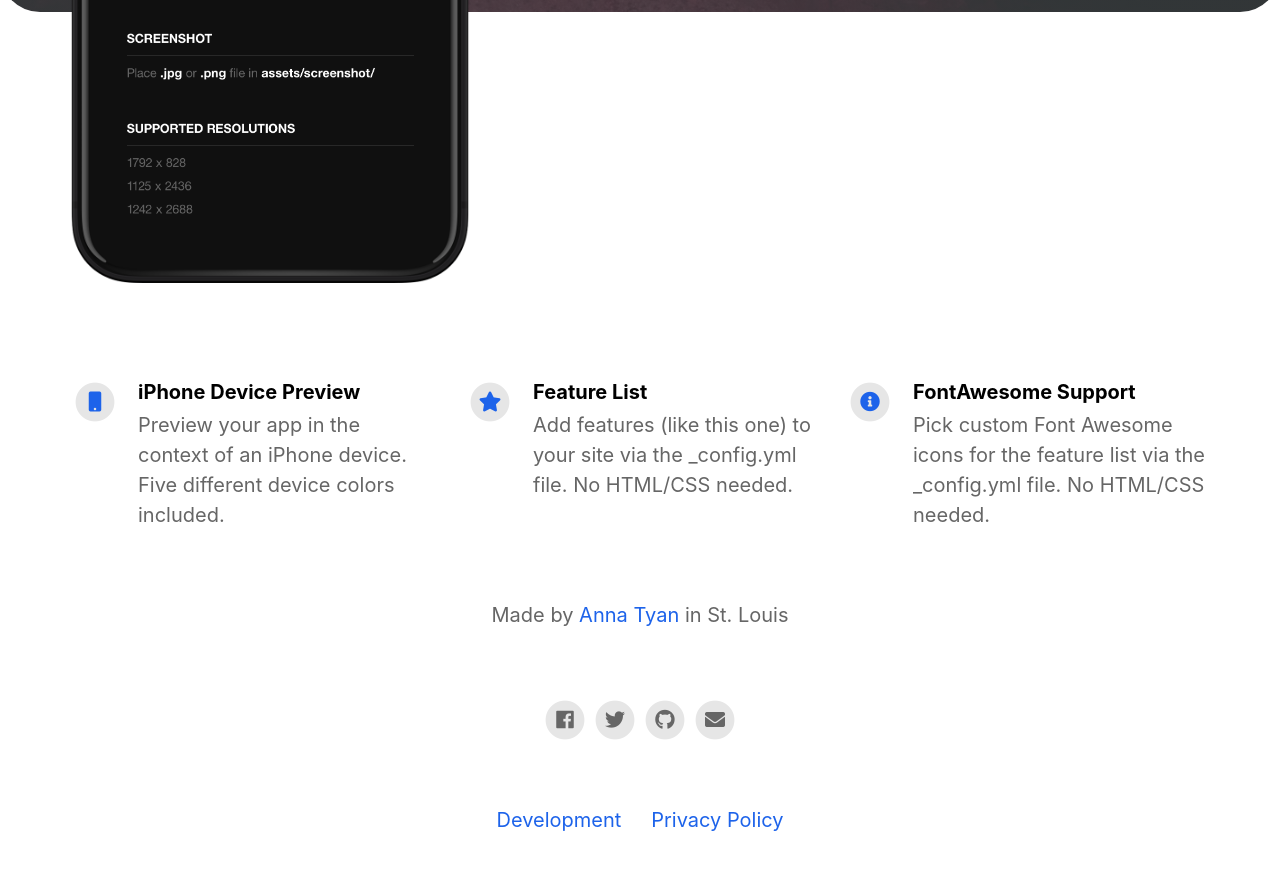
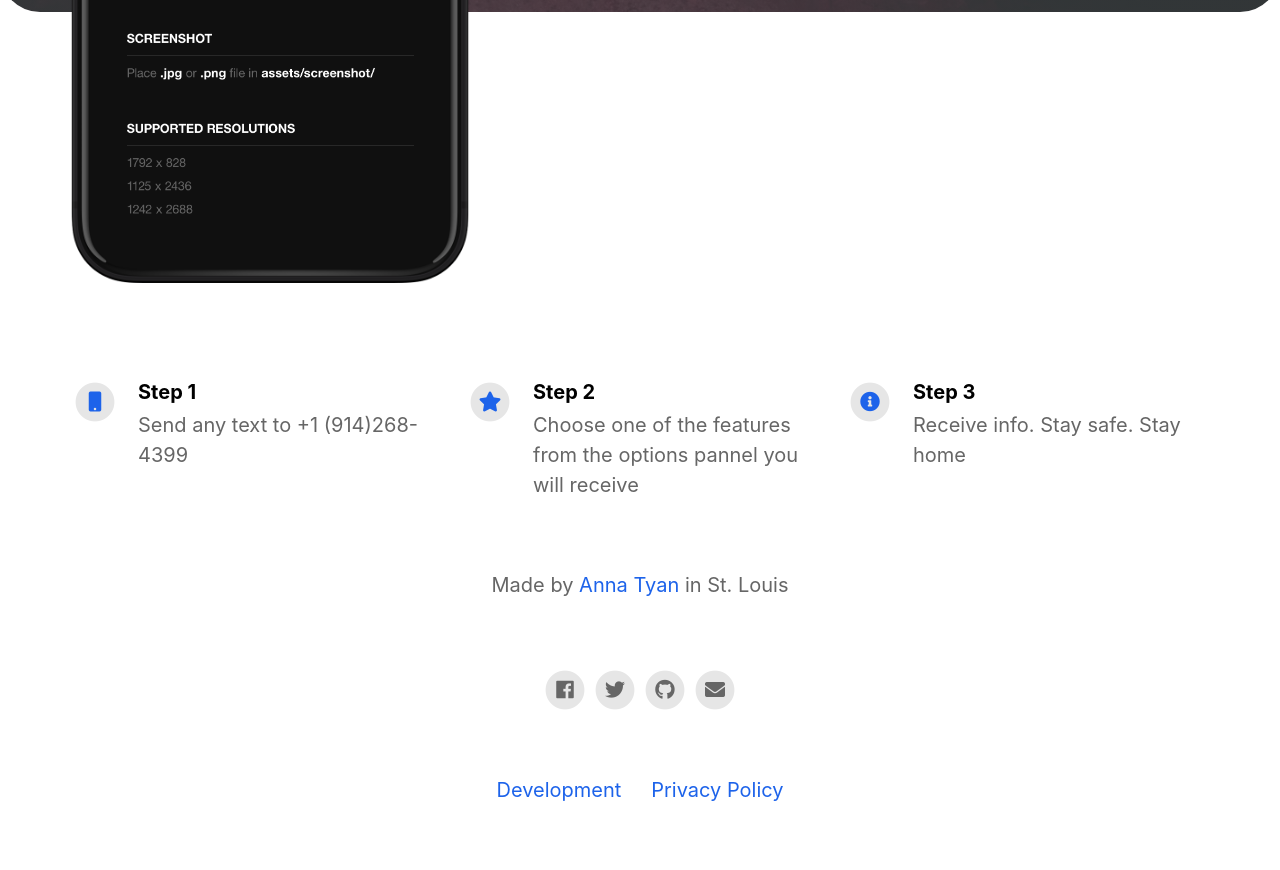
Before and after one commit to annajt178/covid, a Jekyll site: the page built from index.html, in a window 1280 px wide and 900 px high, scrolled down 702 px. Shown: the top 870 px of the window. Built offline with Jekyll 4.4.1, drawn with Linux system fonts in a browser that asks for light colours; nearby versions of some CDN libraries.

Commit message:
features

```diff
--- a/_config.yml
+++ b/_config.yml
@@ -41,8 +41,8 @@ features                                  :
   #  description                           : Designed for GitHub Pages. Fork. Edit _config.yml. Upload screenshot/video. Push to gh-pages branch. Voilá!
   #  fontawesome_icon_name                 : magic
 
-  - title                                 : iPhone Device Preview
-    description                           : Preview your app in the context of an iPhone device. Five different device colors included.
+  - title                                 : Step 1
+    description                           : Send any text to +1 (914)268-4399
     fontawesome_icon_name                 : mobile
 
   #- title                                 : Video Support
@@ -57,8 +57,8 @@ features                                  :
   #  description                           : Tweak accent color, images, icons and transparency via the _config.yml file. No HTML/CSS needed.
   #  fontawesome_icon_name                 : adjust
 
-  - title                                 : Feature List
-    description                           : Add features (like this one) to your site via the _config.yml file. No HTML/CSS needed.
+  - title                                 : Step 2
+    description                           : Choose one of the features from the options pannel you will receive
     fontawesome_icon_name                 : star
 
   #- title                                 : Smart App Banner
@@ -69,8 +69,8 @@ features                                  :
   #  description                           : Easily add social media accounts and contact info in the footer via the _config.yml file. No HTML/CSS needed.
   #  fontawesome_icon_name                 : link
 
-  - title                                 : FontAwesome Support
-    description                           : Pick custom Font Awesome icons for the feature list via the _config.yml file. No HTML/CSS needed.
+  - title                                 : Step 3
+    description                           : Receive info. Stay safe. Stay home
     fontawesome_icon_name                 : info-circle
 
   - title                                 : # New Feature Title
```
